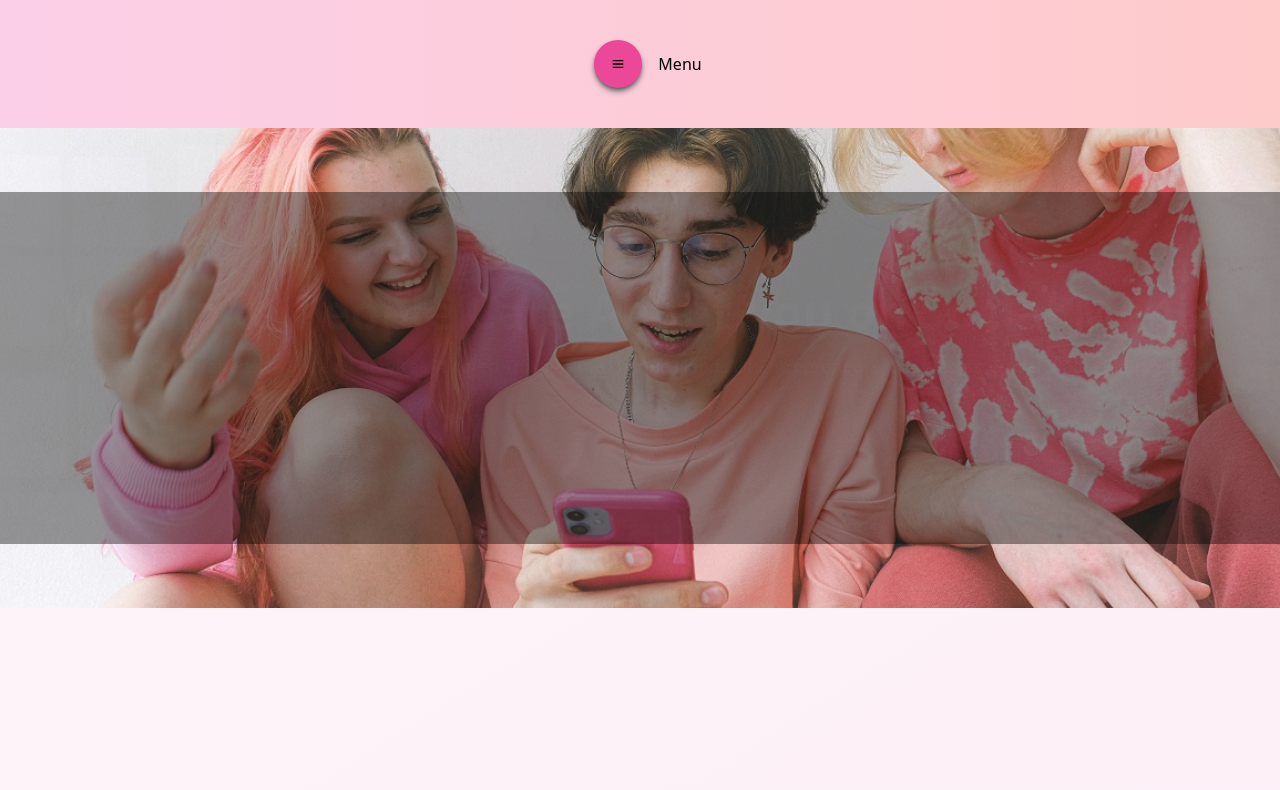
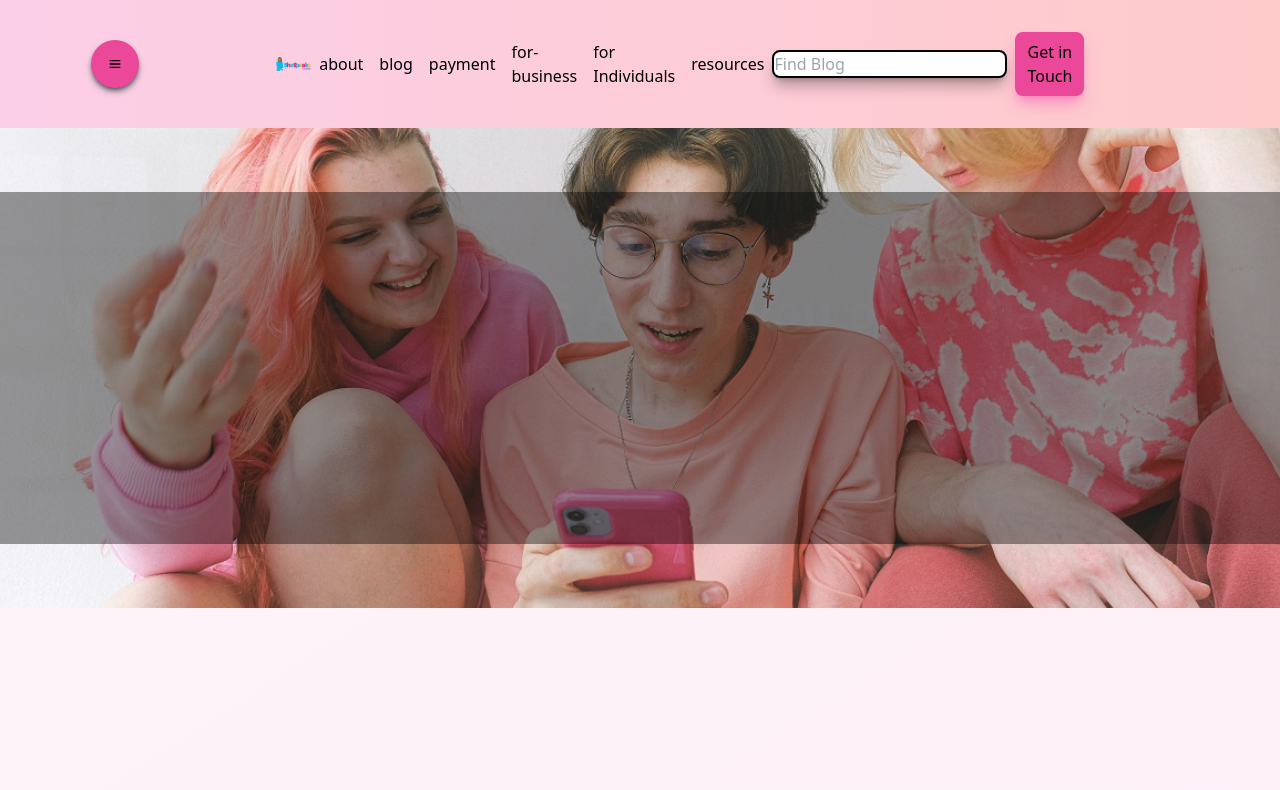
Before and after one commit to MatthewsRicky/shespeaksocial, a Next.js app: page / in a window 1280 px wide. Shown: the top 790 px of the page. Built offline with nearby package versions, Linux system fonts and the light colour scheme.

Commit message:
moving the required variables to the Menu component

```diff
--- a/components/Menu.tsx
+++ b/components/Menu.tsx
@@ -1,8 +1,56 @@
 import React from 'react'
+import Link from "next/link";
+import Image from "next/image";
+
+
 
 const Menu = () => {
+	const navLinks = [ "about", "blog", "payment", "for-business", "for Individuals", "resources"];
 	return (
-		<div>Menu</div>
+		<div>
+			<div className="hidden lg:flex items-center justify-between px-4 lg:w-[80%] mx-auto">
+				<Link href="/">
+					<Image src ="/shespeaksocial.png" alt="logo" width={144} height={30} />
+				</Link>
+
+				{navLinks.map((link) => (
+					<ul key={link} className="flex items-center justify-around mx-auto gap-2">
+						<li className="flex items-center justify-around mx-auto px-2 py-2">
+							<Link href={"/" + link}>
+								{link}
+							</Link>
+						</li>
+					</ul>
+				))}
+
+				<div className="flex flex-col md:flex-row items-center gap-2  justify-center mx-auto">
+					<input type="search" className="rounded-lg shadow-black/30 shadow-lg border-black border-2 border-solid" placeholder="Find Blog" />
+					<button type="submit" className="bg-pink-500 px-3 shadow-lg shadow-pink-400/70 py-2 rounded-lg">Get in Touch</button>
+				</div>
+
+			</div>
+
+			<div className="flex flex-col lg:hidden">
+				<Link href="/">
+					<Image src ="/shespeaksocial.png" alt="logo" width={144} height={30} />
+				</Link>
+
+				{navLinks.map((link) => (
+					<ul key={link} className="flex items-center justify-between mx-auto gap-4">
+						<li className="flex items-center justify-around mx-auto px-3 py-2">
+							<Link href={"/" + link}>
+								{link}
+							</Link>
+						</li>
+					</ul>
+				))}
+
+				<div className="flex flex-col items-cente gap-2 h-auto  justify-center mx-auto">
+					<input type="search" className="rounded-lg shadow-black/30 shadow-lg border-black border-2 border-solid" placeholder="Find Blog" />
+					<button type="submit" className="bg-pink-500 px-3 shadow-lg shadow-pink-400/70 py-2 rounded-lg">Get in Touch</button>
+				</div>
+			</div>
+		</div>
 	)
 }
 export default Menu
```
